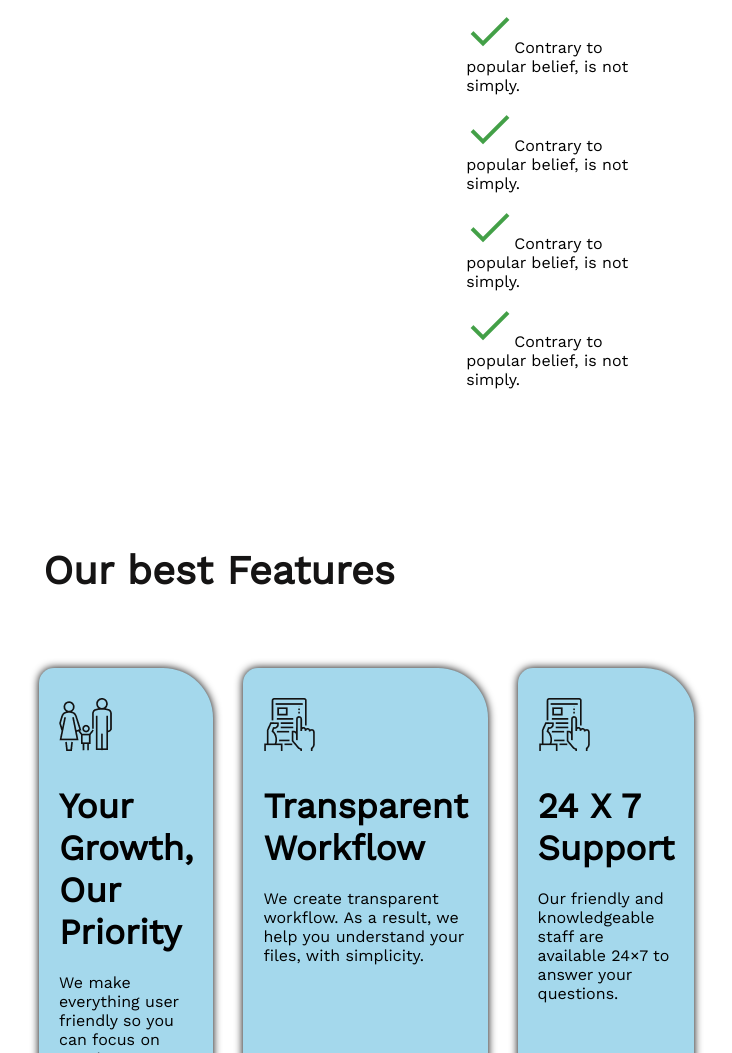
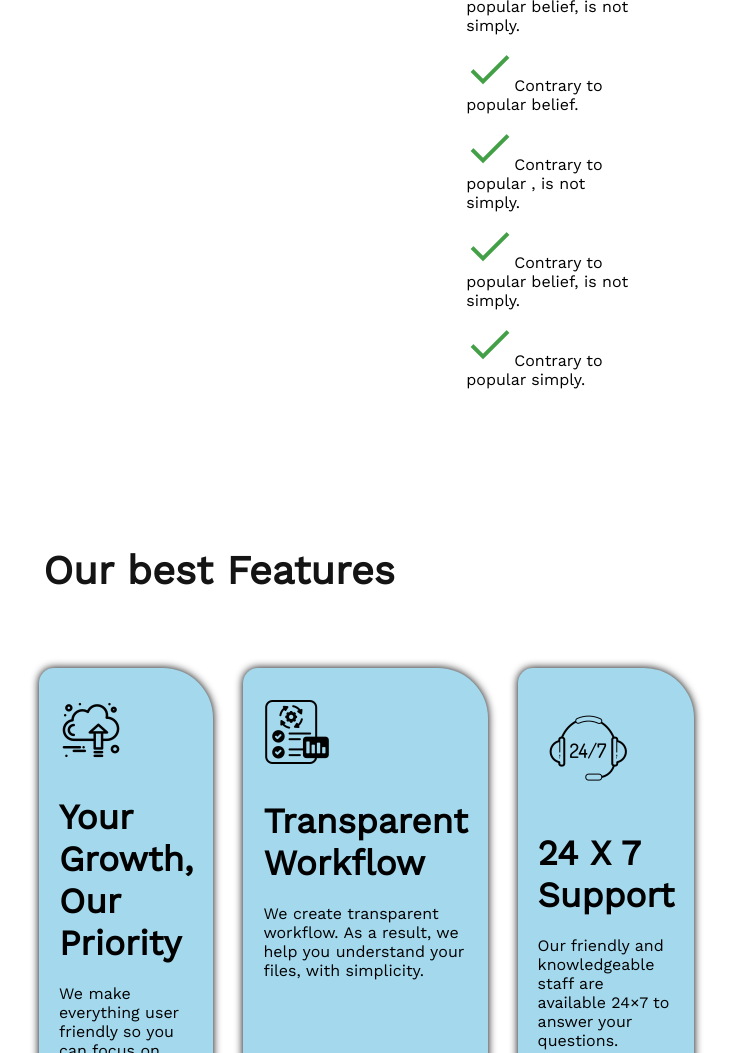
Before and after one commit to islammazharul/assignment-one, a plain HTML site: page index.html in a window 1280 px wide. Shown: the part 1749-2802 px from the top of the page, without its empty margins (361-1093 px from the left). Drawn offline with nearby package versions, Linux system fonts and the light colour scheme.

Commit message:
changes some icon and text

```diff
--- a/index.html
+++ b/index.html
@@ -5,6 +5,7 @@
     <meta http-equiv="X-UA-Compatible" content="IE=edge">
     <meta name="viewport" content="width=device-width, initial-scale=1.0">
     <title>Assignment One</title>
+    <link rel="icon" type="image/x-icon" href="/images/icons/home.png">
     <link href="https://fonts.googleapis.com/css2?family=Open+Sans&family=Roboto+Slab:wght@500&family=Work+Sans&display=swap" rel="stylesheet">
     <link rel="stylesheet" href="styles/style.css">
 </head>
@@ -28,12 +29,12 @@
             </div>
             <div class="fail-details">
                 <h3 class="fail-title">My failures of previous year</h3>
-                <p class="fail-description">Contrary to popular belief, Lorem Ipsum is not simply random text. It has roots in a piece of classical Latin literature from 45 BC, making it over 2000 years old. Richard McClintock.</p><br>
+                <p class="fail-description">Talking about your failures in an interview might not be easy. The question ‘What is your failure in life?’ is frequently asked by interviewers to determine the honesty and attitude of an interview candidate.</p><br>
                 <p class="fail-description"><img src="images/icons/check.png" alt=""> Contrary to popular belief, is not simply.</p>
+                <p class="fail-description"><img src="images/icons/check.png" alt="">Contrary to popular belief.</p>
+                <p class="fail-description"><img src="images/icons/check.png" alt="">Contrary to popular , is not simply.</p>
                 <p class="fail-description"><img src="images/icons/check.png" alt="">Contrary to popular belief, is not simply.</p>
-                <p class="fail-description"><img src="images/icons/check.png" alt="">Contrary to popular belief, is not simply.</p>
-                <p class="fail-description"><img src="images/icons/check.png" alt="">Contrary to popular belief, is not simply.</p>
-                <p class="fail-description"><img src="images/icons/check.png" alt="">Contrary to popular belief, is not simply.</p>
+                <p class="fail-description"><img src="images/icons/check.png" alt="">Contrary to popular simply.</p>
             </div>
         </section>
 
@@ -43,17 +44,17 @@
             </div>
             <div class="feature">
                 <div class="feature-item">
-                    <img src="images/icons/shelter.png" alt="">
+                    <img src="images/icons/grow.png" alt="">
                     <h4 class="title">Your Growth, Our Priority</h4>
                     <p class="fail-description">We make everything user friendly so you can focus on growing your business.</p>
                 </div>
                 <div class="feature-item">
-                    <img src="images/icons/Frame-1.png" alt="">
+                    <img src="images/icons/workflow.png" alt="">
                     <h4 class="title">Transparent Workflow</h4>
                     <p class="fail-description">We create transparent workflow. As a result, we help you understand your files, with simplicity.</p>
                 </div>
                 <div class="feature-item">
-                    <img src="images/icons/Frame-1.png" alt="">
+                    <img src="images/icons/support.png" alt="">
                     <h4 class="title">24 X 7 Support</h4>
                     <p class="fail-description">Our friendly and knowledgeable staff are available 24×7 to answer your questions.</p>
                 </div>
@@ -101,7 +102,7 @@
         <section class="contact">
             <div class="contact-info">
                 <h3 class="contact-title">Future</h3>
-                <p class="contact-description">There are many variations of passages of Lorem Ipsum available, but the majority have suffered alteration in some form, by injected humour, or randomised words </p>
+                <p class="contact-description">Make the most of yourself by fanning the tiny, inner sparks of possibility into flames of achievement.</p>
                 <p class="contact-description">Email : islammazharul3645@gmail.com</p>
                 <p class="contact-description">Phone : 01851896633</p>
                 <div class="contact-link">
```
Also changed, not shown: images/icons/Frame-1.png (deleted), images/icons/food.png (deleted), images/icons/grow.png (added), images/icons/home.png (added), images/icons/icon4.svg (deleted), images/icons/icon6.svg (deleted), images/icons/shelter.png (deleted), images/icons/support.png (added), images/icons/workflow.png (added).
